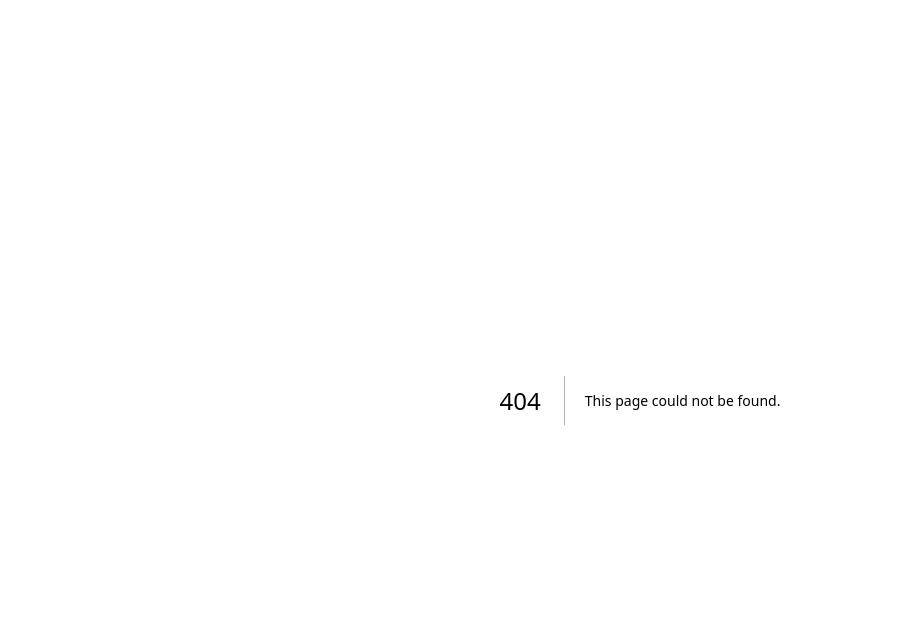
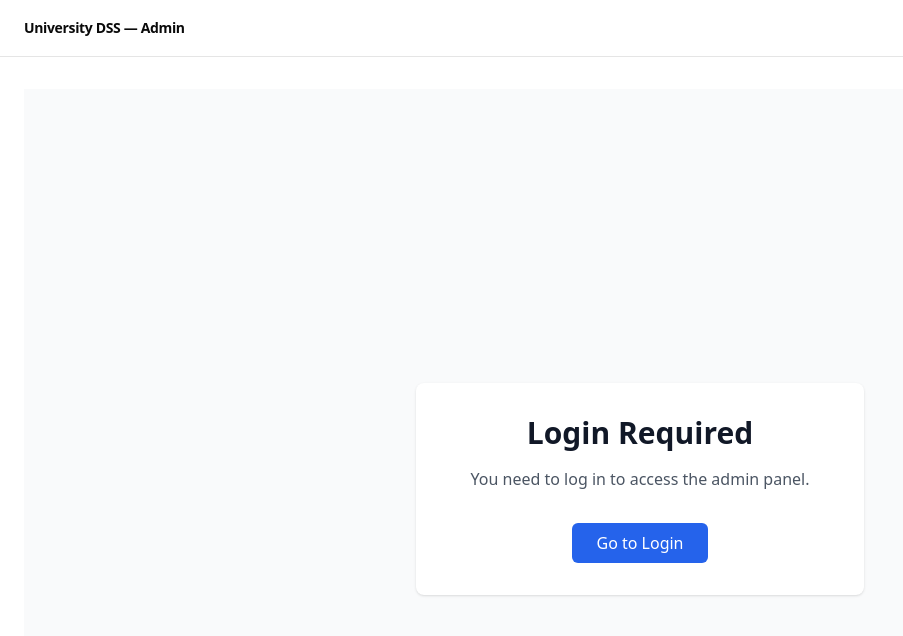
Before and after one commit to SohailNaqvi/board-governance, a Next.js app in the folder apps/web/: page /admin/login-required in a window 1280 px wide. Before the commit this address had no page. Shown: the top 636 px of the page, without its empty margins (0-903 px from the left). Built offline with nearby package versions, Linux system fonts and the light colour scheme; no server answers.

Commit message:
admin: add login-required page and update middleware redirect

```diff
--- /dev/null
+++ b/apps/web/src/app/admin/login-required/page.tsx
@@ -0,0 +1,23 @@
+import Link from "next/link";
+
+export default function LoginRequiredPage(): React.ReactNode {
+  return (
+    <div className="flex justify-center items-center min-h-screen bg-gray-50">
+      <div className="max-w-md w-full space-y-8 bg-white p-8 rounded-lg shadow text-center">
+        <div>
+          <h2 className="text-3xl font-bold text-gray-900">Login Required</h2>
+          <p className="mt-4 text-gray-600">
+            You need to log in to access the admin panel.
+          </p>
+        </div>
+
+        <Link
+          href="/login"
+          className="inline-block mt-6 px-6 py-2 bg-blue-600 text-white rounded-md hover:bg-blue-700 font-medium"
+        >
+          Go to Login
+        </Link>
+      </div>
+    </div>
+  );
+}
--- a/apps/web/src/middleware.ts
+++ b/apps/web/src/middleware.ts
@@ -46,6 +46,7 @@ export async function middleware(request: NextRequest) {
       );
     }
 
+    // Redirect to login page with returnUrl
     const loginUrl = new URL("/login", request.url);
     loginUrl.searchParams.set("returnUrl", pathname);
     return NextResponse.redirect(loginUrl);
@@ -62,6 +63,7 @@ export async function middleware(request: NextRequest) {
       );
     }
 
+    // Redirect to login page with returnUrl
     const loginUrl = new URL("/login", request.url);
     loginUrl.searchParams.set("returnUrl", pathname);
     return NextResponse.redirect(loginUrl);
```
